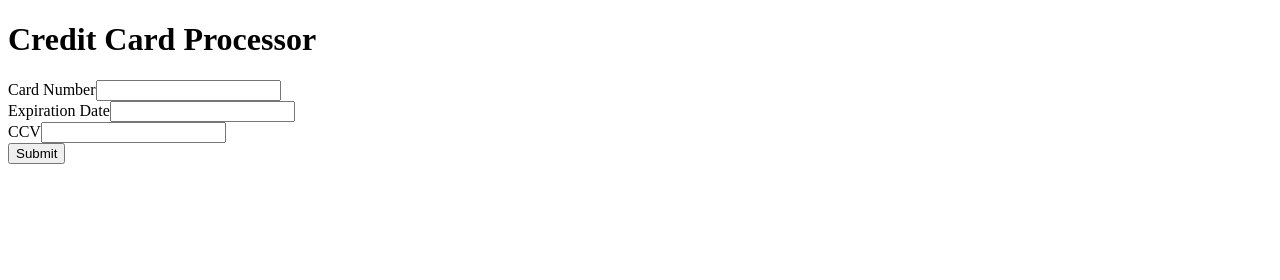
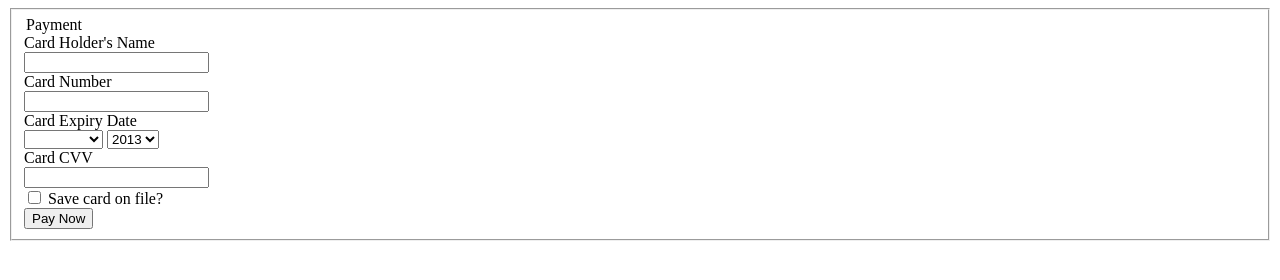
Before and after one commit to StephenJayYoung/PaymentMaker, a plain HTML site: page index.html in a window 1280 px wide. Drawn offline with nearby package versions, Linux system fonts and the light colour scheme.

Commit message:
bootstrappin

```diff
--- a/index.html
+++ b/index.html
@@ -1,22 +1,88 @@
-<!DOCTYPE html>
+<div class="container">
+   <div class="row-fluid">
+    <form class="form-horizontal">
+      <fieldset>
+        <div id="legend">
+          <legend class="">Payment</legend>
+        </div>
 
-<html>
-  <head>
-    <link rel="stylesheet" type="text/css" href="style.css" />
-  </head>
-   <title> Credit Card Processor </title>
-  <body>
-    <div>
-      <h1>Credit Card Processor</h1>
-      <form>
-      <div>Card Number<input id = ""/></div>
-      <div>Expiration Date<input id = ""/></div>
-      <div>CCV<input id = ""/></div>
-      <button type="submit" class="btn btn-lg btn-primary">Submit</button>
-      </form>
-    </div>
-  </body>
-  <script src="http://code.jquery.com/jquery-1.11.0.min.js"></script>
-  <script type="text/javascript" src="jquery.payment.js"></script>
-  <script type="text/javascript" src="scripts.js"></script>
-</html>
+        <!-- Name -->
+        <div class="control-group">
+          <label class="control-label"  for="username">Card Holder's Name</label>
+          <div class="controls">
+            <input type="text" id="username" name="username" placeholder="" class="input-xlarge">
+          </div>
+        </div>
+
+        <!-- Card Number -->
+        <div class="control-group">
+          <label class="control-label" for="email">Card Number</label>
+          <div class="controls">
+            <input type="text" id="email" name="email" placeholder="" class="input-xlarge">
+          </div>
+        </div>
+
+        <!-- Expiry-->
+        <div class="control-group">
+          <label class="control-label" for="password">Card Expiry Date</label>
+          <div class="controls">
+            <select class="span3" name="expiry_month" id="expiry_month">
+              <option></option>
+              <option value="01">Jan (01)</option>
+              <option value="02">Feb (02)</option>
+              <option value="03">Mar (03)</option>
+              <option value="04">Apr (04)</option>
+              <option value="05">May (05)</option>
+              <option value="06">June (06)</option>
+              <option value="07">July (07)</option>
+              <option value="08">Aug (08)</option>
+              <option value="09">Sep (09)</option>
+              <option value="10">Oct (10)</option>1
+              <option value="11">Nov (11)</option>
+              <option value="12">Dec (12)</option>
+            </select>
+            <select class="span2" name="expiry_year">
+              <option value="13">2013</option>
+              <option value="14">2014</option>
+              <option value="15">2015</option>
+              <option value="16">2016</option>
+              <option value="17">2017</option>
+              <option value="18">2018</option>
+              <option value="19">2019</option>
+              <option value="20">2020</option>
+              <option value="21">2021</option>
+              <option value="22">2022</option>
+              <option value="23">2023</option>
+            </select>
+          </div>
+        </div>
+
+        <!-- CVV -->
+        <div class="control-group">
+          <label class="control-label"  for="password_confirm">Card CVV</label>
+          <div class="controls">
+            <input type="password" id="password_confirm" name="password_confirm" placeholder="" class="span2">
+          </div>
+        </div>
+
+        <!-- Save card -->
+        <div class="control-group">
+          <div class="controls">
+            <label class="checkbox" for="save_card">
+              <input type="checkbox" id="save_card" value="option1">
+              Save card on file?
+            </label>
+          </div>
+        </div>
+
+        <!-- Submit -->
+        <div class="control-group">
+          <div class="controls">
+            <button class="btn btn-success">Pay Now</button>
+          </div>
+        </div>
+
+      </fieldset>
+    </form>
+  </div>
+</div>
```
